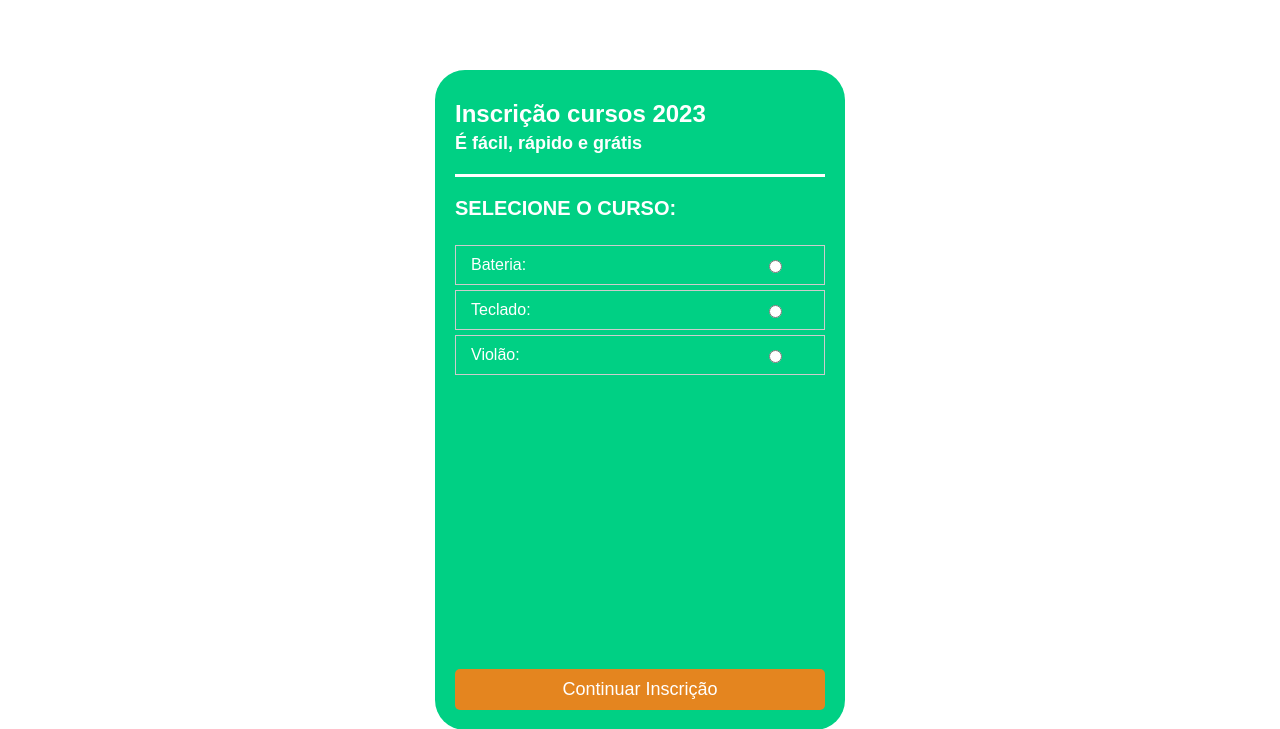
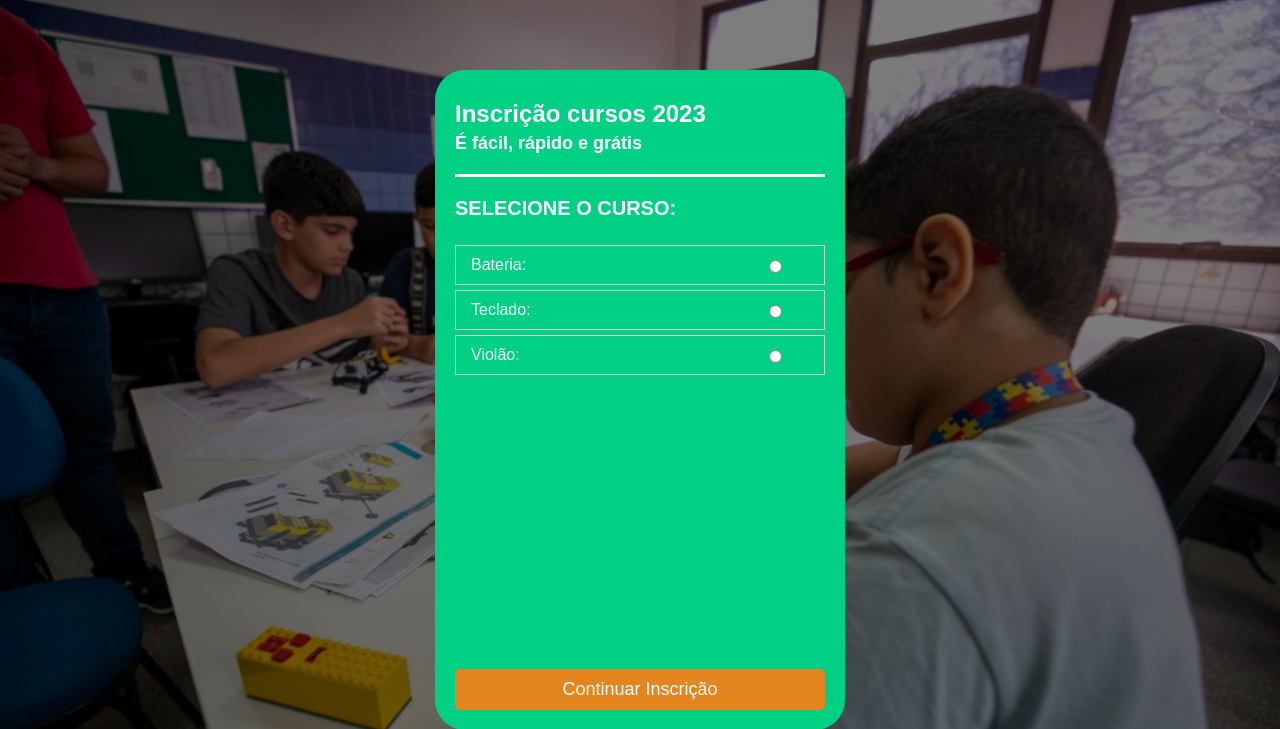
Before and after one commit to K3uzin/projetocidadedosaber, a PHP site: page /pages/index.php in a window 1280 px wide. Shown: the top 729 px of the page. Run offline with PHP 8.4, Linux system fonts and the light colour scheme.

Commit message:
Update style-index.css

```diff
--- a/css/style-index.css
+++ b/css/style-index.css
@@ -1,6 +1,20 @@
 body {
     margin: 0;
     padding: 0;
+    background-image: url("../img/fundo.jpg");
+    background-size: cover;
+    background-repeat: no-repeat;
+}
+
+body::after {
+    content: "";
+    position: fixed;
+    top: 0;
+    left: 0;
+    width: 100%;
+    height: 100%;
+    background-color: rgba(0, 0, 0, 0.5);
+    z-index: -1;
 }
 
 .menu {
@@ -14,7 +28,6 @@
     overflow: hidden;
     padding: 20px;
     margin-bottom: 20px;
-            /* Diminui a margem inferior */
 }
 
 .menu .title {
@@ -53,27 +66,22 @@
     padding: 0;
     overflow: auto;
     height: calc(100vh - 381px);
-            /* Ajusta a altura da lista de cursos */
 }
 
 .menu ul::-webkit-scrollbar {
     width: 5px;
-            /* Largura da barra de rolagem */
 }
 
 .menu ul::-webkit-scrollbar-track {
     background: #F1F1F1;
-            /* Cor do fundo da barra de rolagem */
 }
 
 .menu ul::-webkit-scrollbar-thumb {
     background: #888;
-            /* Cor da barra de rolagem */
 }
 
 .menu ul::-webkit-scrollbar-thumb:hover {
     background: #555;
-            /* Cor da barra de rolagem em hover */
         }
 
 .menu li {
@@ -112,7 +120,6 @@
 
 .menu .continue-button {
     margin-top: 10px;
-            /* Move o botão para baixo */
     width: 100%;
     background-color: #E4851F;
     color: #FFFFFF;
```
Lines whose indentation alone changed are shown as unchanged.
